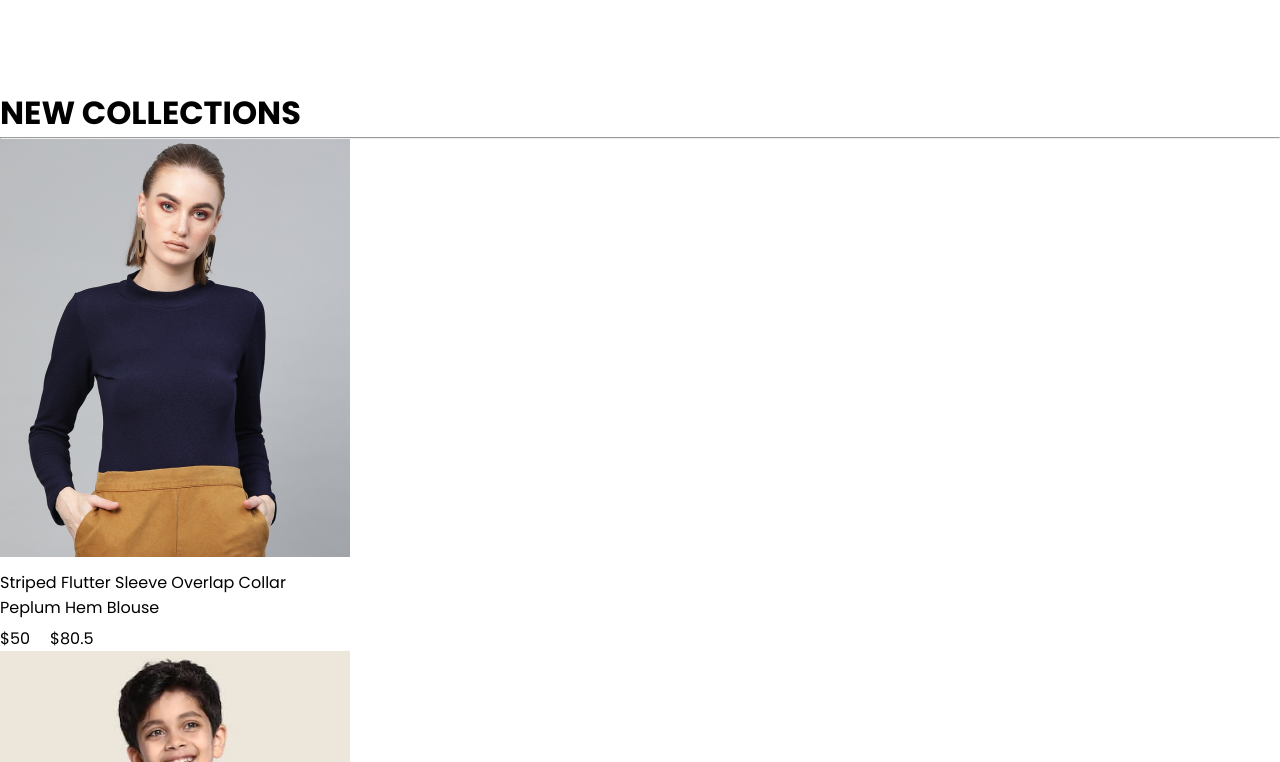
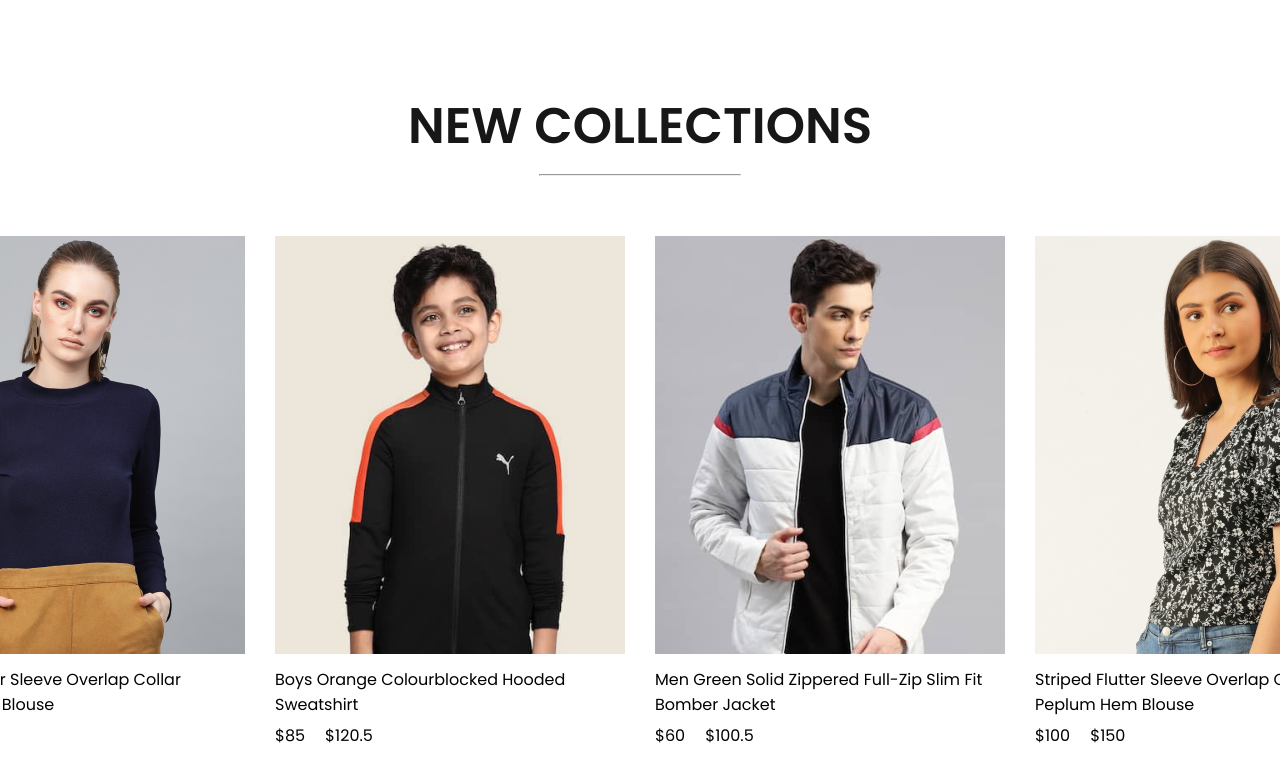
Before and after one commit to waibaBikash/Shopper, a React (Create React App) app in the folder frontend/: page / in a window 1280 px wide. Shown: the part 2158-2920 px from the top of the page. Built offline with nearby package versions, Linux system fonts and the light colour scheme.

Commit message:
complete new collections

```diff
--- a/frontend/src/Components/NewCollections/NewCollections.css
+++ b/frontend/src/Components/NewCollections/NewCollections.css
@@ -0,0 +1,24 @@
+.new-collections{
+  display: flex;
+  flex-direction: column;
+  align-items: center;
+  gap: 10px;
+  height: 90vh;
+}
+.new-collections h1{
+  color: #171717;
+  font-size: 50px;
+  font-weight: 600;
+}
+.new-collections hr{
+  width: 200px;
+  height: 6px;
+  border-radius: 10px;
+  background: #252525;
+}
+.collections{
+  display: grid;
+  grid-template-columns: 1fr 1fr 1fr 1fr;
+  margin-top: 50px;
+  gap: 30px;
+}
```
